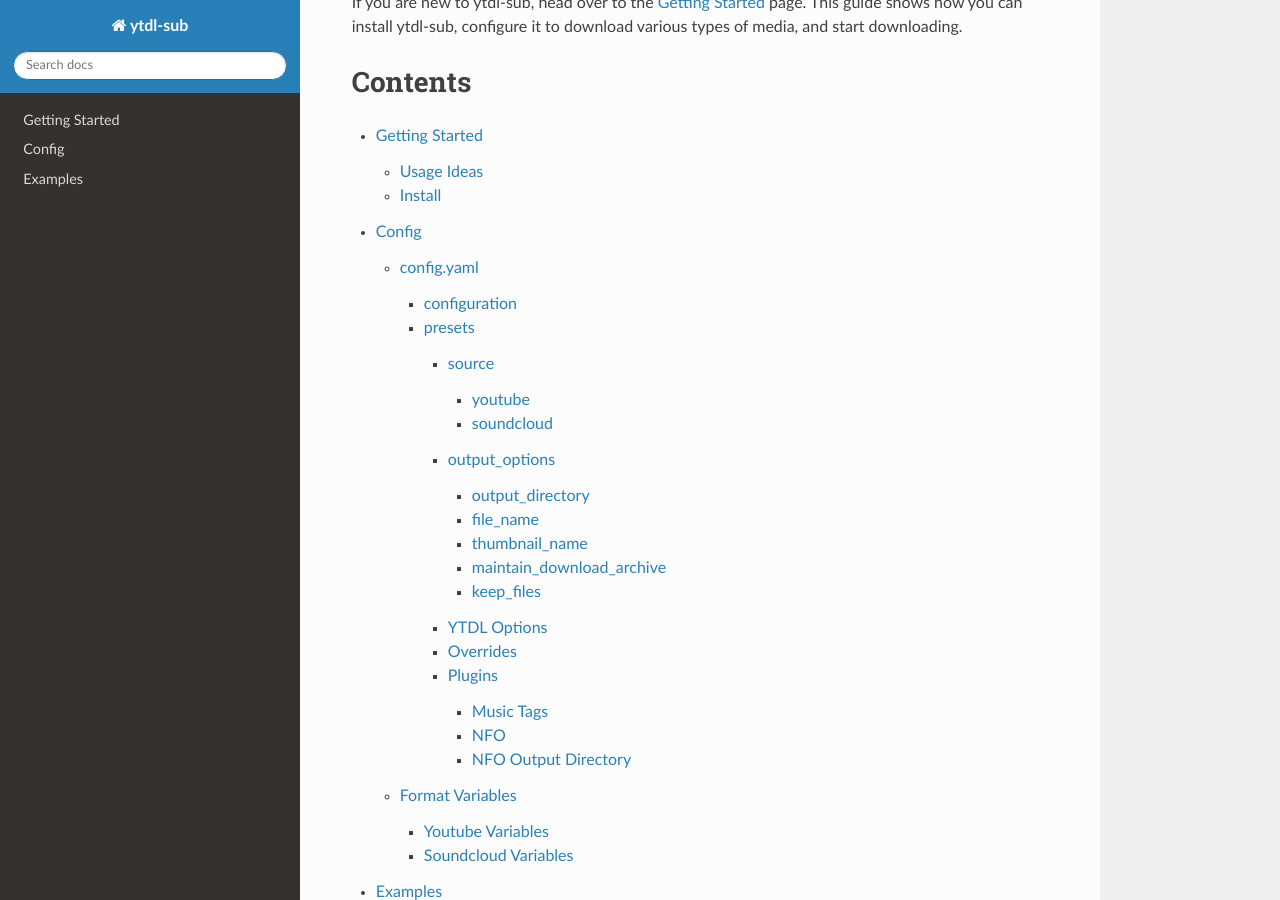
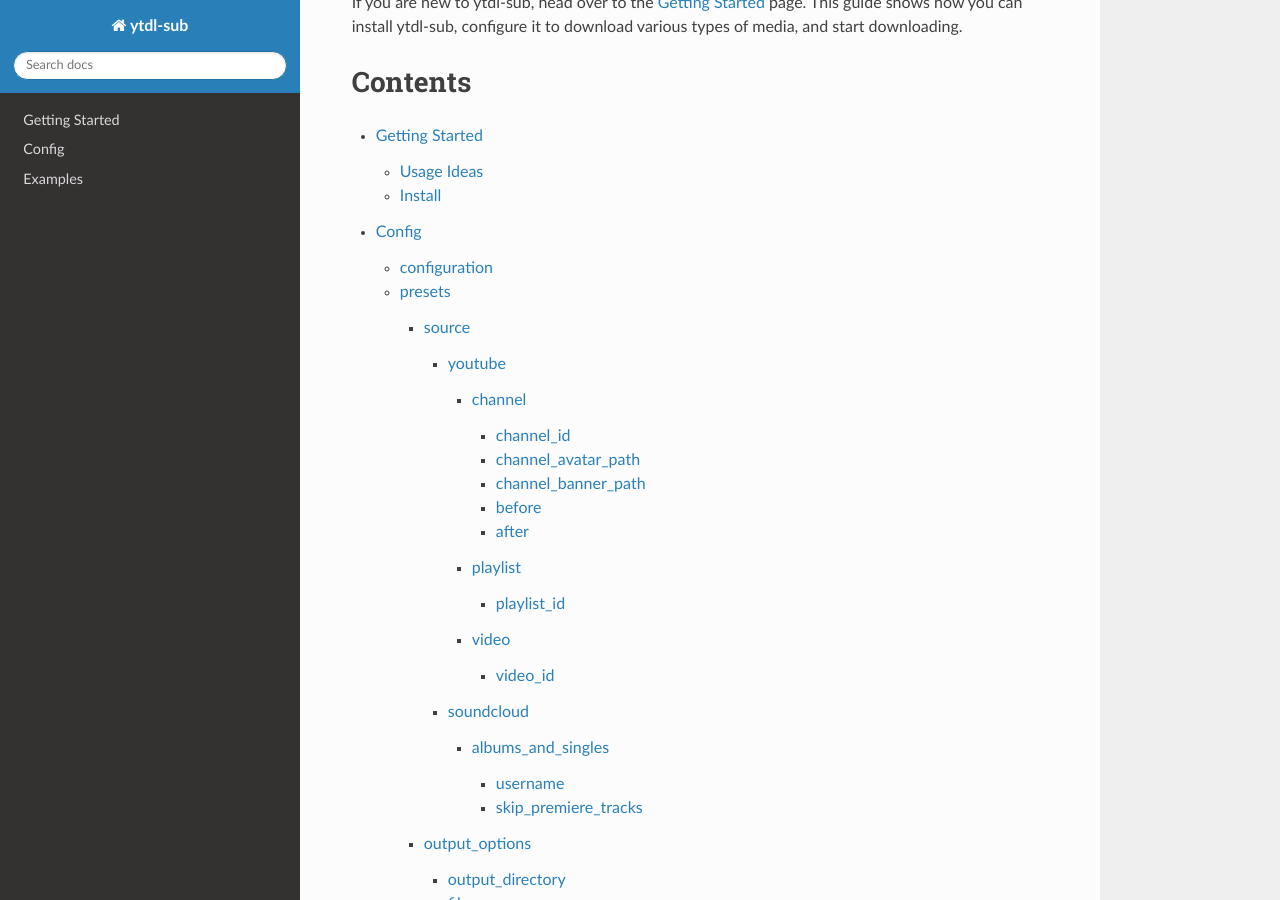
Before and after one commit to jmbannon/ytdl-sub, a Sphinx documentation site: the page built from docs/index.rst, in a window 1280 px wide and 900 px high, scrolled down 241 px. Built offline with Sphinx 7.4.7 and the Read the Docs theme 2.0.0, drawn with Linux system fonts in a browser that asks for light colours.

```diff
--- a/docs/conf.py
+++ b/docs/conf.py
@@ -49,7 +49,7 @@ exclude_patterns = ["_build", "Thumbs.db", ".DS_Store"]
 #
 html_theme = "sphinx_rtd_theme"
 
-html_theme_options = {"navigation_depth": 8}
+html_theme_options = {"navigation_depth": 10}
 
 # Add any paths that contain custom static files (such as style sheets) here,
 # relative to this directory. They are copied after the builtin static files,
--- a/docs/config.rst
+++ b/docs/config.rst
@@ -7,30 +7,28 @@ ytdl-sub is configured in the ``config.yaml`` and consists of two sections:
    configuration:
    presets:
 
-config.yaml
------------
 
 configuration
-^^^^^^^^^^^^^
+-------------
 
 The ``configuration`` section contains app-wide configs.
 
 presets
-^^^^^^^
+-------
 
 ``presets`` define a `formula` for how to format downloaded media and metadata.
 
 source
-""""""
+^^^^^^
 Download strategies dictate what exactly is getting downloaded from which
 source. By having separate strategies, we can define strategy-dependent
 parameters to better fine-tune how we download things.
 
 youtube
-'''''''
+"""""""
 
 channel
-.......
+'''''''
 .. code-block:: yaml
 
    presets:
@@ -61,7 +59,7 @@ _____
 --------
 
 playlist
-........
+''''''''
 .. code-block:: yaml
 
    presets:
@@ -76,7 +74,7 @@ ___________
 --------
 
 video
-.....
+'''''
 .. code-block:: yaml
 
    presets:
@@ -91,10 +89,10 @@ ________
 --------
 
 soundcloud
-''''''''''
+""""""""""
 
 albums_and_singles
-..................
+''''''''''''''''''
 .. code-block:: yaml
 
    presets:
@@ -113,49 +111,49 @@ ____________________
 --------
 
 output_options
-""""""""""""""
+^^^^^^^^^^^^^^
 
 output_directory
-''''''''''''''''
+""""""""""""""""
   .. autoproperty:: ytdl_sub.config.preset_options.OutputOptions.output_directory
 
 file_name
-'''''''''
+"""""""""
   .. autoproperty:: ytdl_sub.config.preset_options.OutputOptions.file_name
 
 thumbnail_name
-''''''''''''''
+""""""""""""""
   .. autoproperty:: ytdl_sub.config.preset_options.OutputOptions.thumbnail_name
 
 maintain_download_archive
-'''''''''''''''''''''''''
+"""""""""""""""""""""""""
   .. autoproperty:: ytdl_sub.config.preset_options.OutputOptions.maintain_download_archive
 
 keep_files
-''''''''''
+""""""""""
   .. autoproperty:: ytdl_sub.config.preset_options.OutputOptions.keep_files
 
 YTDL Options
-""""""""""""
+^^^^^^^^^^^^
 TODO
 
 Overrides
-"""""""""
+^^^^^^^^^
 TODO
 
 Plugins
-"""""""
+^^^^^^^
 
 Music Tags
-''''''''''
+""""""""""
 TODO
 
 NFO
-'''
+"""
 TODO
 
 NFO Output Directory
-''''''''''''''''''''
+""""""""""""""""""""
 TODO
 
 Format Variables
--- a/docs/index.rst
+++ b/docs/index.rst
@@ -15,7 +15,7 @@ Contents
 ========
 
 .. toctree::
-   :maxdepth: 5
+   :maxdepth: 10
 
    getting_started
    config
```
Also changed, not shown: 2 other files.
